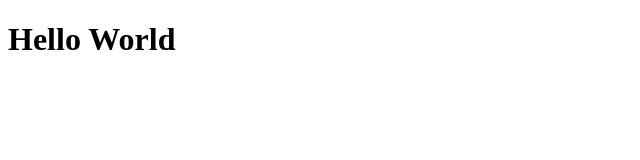
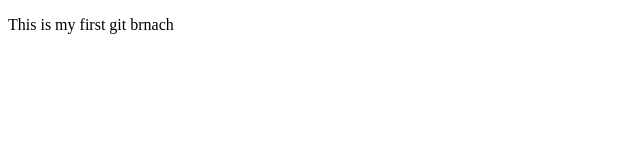
Before and after one commit to prerana1984/Git_firstVS, a plain HTML site: page index.html in a window 1280 px wide. Shown: the whole page, without its empty margins (0-640 px from the left). Drawn offline with Linux system fonts and the light colour scheme.

Commit message:
added second change

```diff
--- a/index.html
+++ b/index.html
@@ -1,9 +1,10 @@
 <!DOCTYPE html>
 <html>
     <head>
-        <title>First Git</title>
+        <title>First Git!!</title>
     </head>
     <body>
-        <h1>Hello World</h1>
+
+        <p>This is my first git brnach</p>
     </body>
 </html>
```
